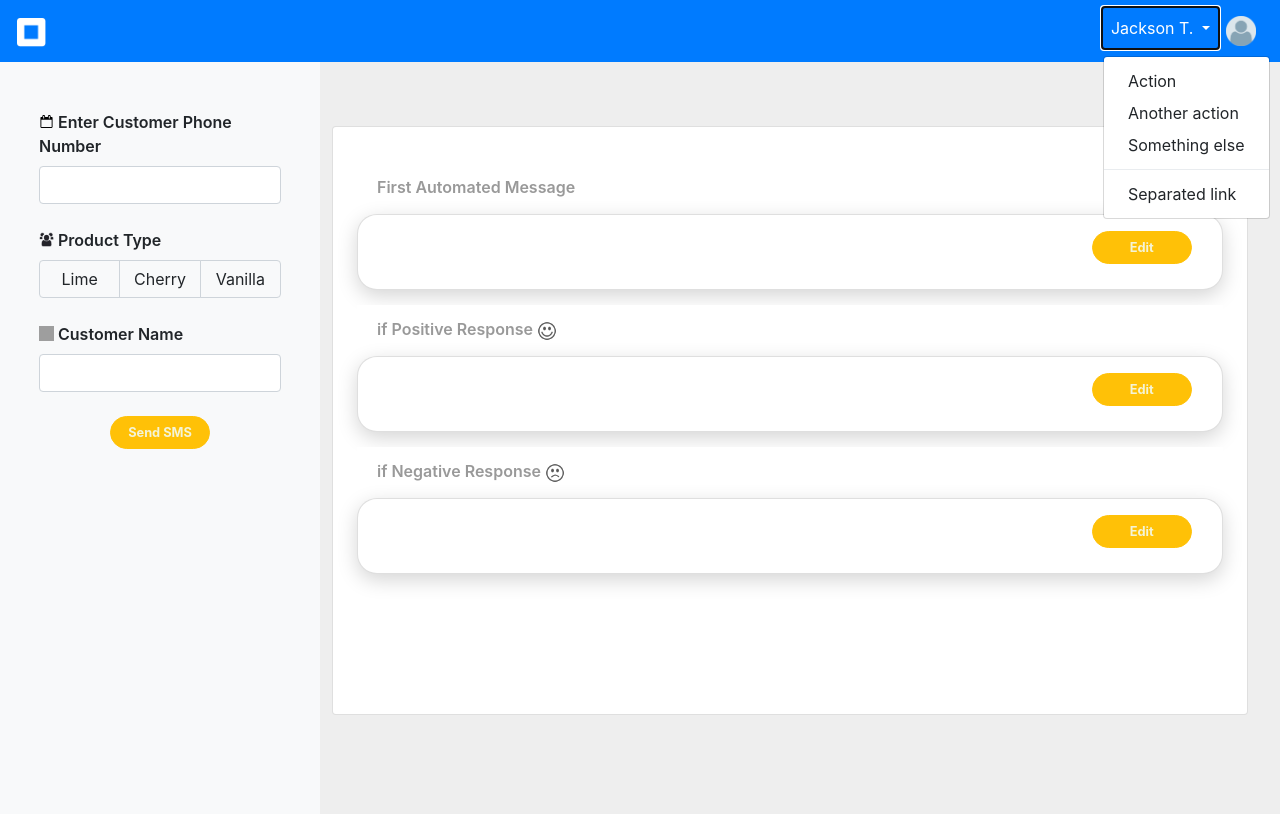
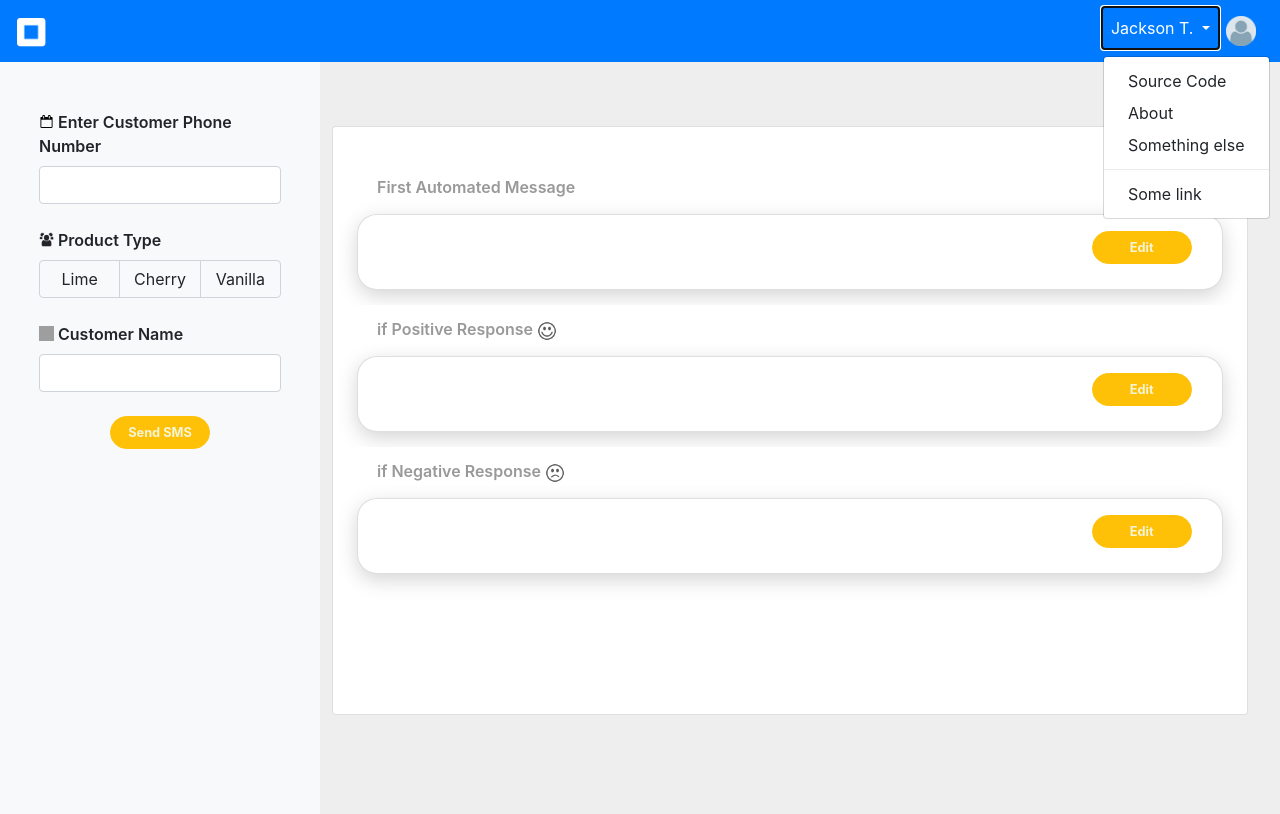
Before and after one commit to ishankkm/customer-feedback-app, a Flask app: page / in a window 1280 px wide, after a click on "Jackson T.". Run offline with Flask 2, Linux system fonts and the light colour scheme; data that the repository does not hold is empty; some libraries are stand-ins or nearby versions; grey boxes are pictures that could not be loaded.

Commit message:
minor fixes

```diff
--- a/templates/index.html
+++ b/templates/index.html
@@ -26,11 +26,11 @@
               Jackson T.
             </a>
             <div class="dropdown-menu" aria-labelledby="navbarDropdownMenuLink">
-              <a class="dropdown-item" href="#">Action</a>
-              <a class="dropdown-item" href="#">Another action</a>
+              <a class="dropdown-item" href="https://github.com/ishankkm/SMSapp" target="_blank">Source Code</a>
+              <a class="dropdown-item" href="https://github.com/ishankkm" target="_blank">About</a>
               <a class="dropdown-item" href="#">Something else</a>
               <div class="dropdown-divider"></div>
-              <a class="dropdown-item" href="#">Separated link</a>
+              <a class="dropdown-item" href="#">Some link</a>
             </div>
           </li>
           <li><a class="nav-link" href="#"><img src="/static/css/usr.png" alt="icon" class="icon-l"></a></li>
```
